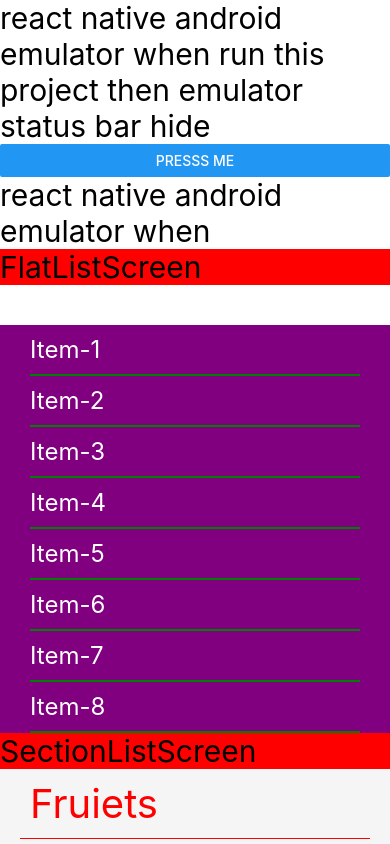
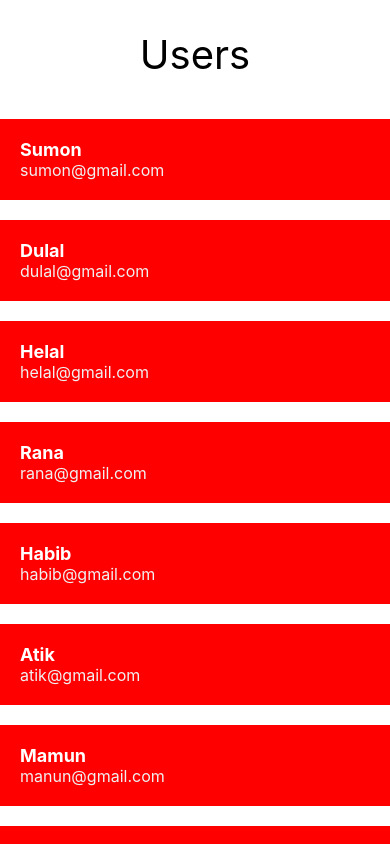
Before and after one commit to nuruddin-osman/react-native-practice, a React Native app: screen / in a window 390 px wide. Built offline with nearby package versions, Linux system fonts and the light colour scheme.

Commit message:
Display Custom Component using FlatList Component

```diff
--- a/App.jsx
+++ b/App.jsx
@@ -3,19 +3,23 @@ import React from 'react';
 import First from './src/components/First';
 import FlatListScreen from './src/components/FlatListScreen';
 import SectionListScreen from './src/components/SectionListScreen';
+import Login from './src/components/Login';
+import ContactsScreen from './src/screens/contacts/ContactsScreen';
 
 const App = () => {
   return (
     <ScrollView>
       <View>
-        <Text style={{ fontSize: 30 }}>
+        {/* <Text style={{ fontSize: 30 }}>
           react native android emulator when run this project then emulator
           status bar hide
         </Text>
         <Button title="presss me" />
         <First />
         <FlatListScreen />
-        <SectionListScreen />
+        <SectionListScreen /> */}
+        {/* <Login /> */}
+        <ContactsScreen />
       </View>
     </ScrollView>
   );
--- /dev/null
+++ b/src/components/Login.jsx
@@ -0,0 +1,100 @@
+import {
+  View,
+  Text,
+  TextInput,
+  StyleSheet,
+  TouchableOpacity,
+} from 'react-native';
+import React, { useState } from 'react';
+
+const Login = () => {
+  const [email, setEmail] = useState('');
+  const [password, setPassword] = useState('');
+  const handlePress = () => {
+    console.log('====================================');
+    console.log('email:', email, 'password:', password);
+    console.log('====================================');
+
+    setEmail('');
+    setPassword('');
+  };
+  return (
+    <View style={style.container}>
+      <Text style={style.heading}>Login Form</Text>
+
+      <View>
+        <TextInput
+          value={email}
+          onChangeText={setEmail}
+          placeholder="enter email"
+          style={style.inputs}
+          placeholderTextColor="#2d2d2d"
+          keyboardType="email-address"
+          autoCapitalize="none"
+        />
+        <TextInput
+          value={password}
+          onChangeText={setPassword}
+          placeholder="enter password"
+          style={style.inputs}
+          placeholderTextColor="#2d2d2d"
+          secureTextEntry
+        />
+      </View>
+      <TouchableOpacity onPress={handlePress} style={style.buttonWrapper}>
+        <Text style={style.loginBtn}>Sign in</Text>
+      </TouchableOpacity>
+      <View style={style.textShowHead}>
+        <Text style={style.textShow}>{email}</Text>
+        <Text style={style.textShow}>{password}</Text>
+      </View>
+    </View>
+  );
+};
+
+const style = StyleSheet.create({
+  container: {
+    paddingVertical: 60,
+    paddingHorizontal: 10,
+    backgroundColor: '#f0f0f0',
+  },
+  heading: {
+    fontSize: 50,
+    color: 'orange',
+    textAlign: 'center',
+  },
+  buttonWrapper: {
+    backgroundColor: '#000',
+    paddingHorizontal: 10,
+    paddingVertical: 10,
+    borderRadius: 20,
+    cursor: 'pointer',
+  },
+  loginBtn: {
+    fontSize: 50,
+    color: 'orange',
+    textAlign: 'center',
+  },
+  inputs: {
+    color: '#2d2d2d',
+    backgroundColor: '#fff',
+    borderColor: '#000',
+    borderWidth: 1,
+    borderRadius: 10,
+    paddingHorizontal: 20,
+    paddingVertical: 10,
+    fontSize: 20,
+    marginBottom: 10,
+  },
+  textShowHead: {
+    backgroundColor: 'gray',
+    padding: 20,
+  },
+  textShow: {
+    fontSize: 20,
+    color: 'green',
+    padding: 20,
+  },
+});
+
+export default Login;
--- /dev/null
+++ b/src/screens/contacts/ContactsItem.jsx
@@ -0,0 +1,14 @@
+import { View, Text } from 'react-native';
+import React from 'react';
+import { styles } from './style';
+
+const ContactsItem = ({ name, email }) => {
+  return (
+    <View style={styles.itemWrapper}>
+      <Text style={styles.itemsName}>{name}</Text>
+      <Text style={styles.itemsEmail}>{email}</Text>
+    </View>
+  );
+};
+
+export default ContactsItem;
--- /dev/null
+++ b/src/screens/contacts/ContactsScreen.jsx
@@ -0,0 +1,23 @@
+import { View, Text, FlatList } from 'react-native';
+import React from 'react';
+import { data } from './contactsUaer';
+import { styles } from './style';
+import ContactsItem from './ContactsItem';
+
+const ContactsScreen = () => {
+  const renderItem = ({ item }) => (
+    <ContactsItem name={item.name} email={item.email} />
+  );
+  return (
+    <View>
+      <FlatList
+        data={data}
+        renderItem={renderItem}
+        ListHeaderComponent={<Text style={styles.heading}>Users</Text>}
+        keyExtractor={item => item.id}
+      />
+    </View>
+  );
+};
+
+export default ContactsScreen;
--- /dev/null
+++ b/src/screens/contacts/contactsUaer.js
@@ -0,0 +1,13 @@
+export const data = [
+  { id: 1, name: 'Sumon', email: 'sumon@gmail.com' },
+  { id: 2, name: 'Dulal', email: 'dulal@gmail.com' },
+  { id: 3, name: 'Helal', email: 'helal@gmail.com' },
+  { id: 4, name: 'Rana', email: 'rana@gmail.com' },
+  { id: 5, name: 'Habib', email: 'habib@gmail.com' },
+  { id: 6, name: 'Atik', email: 'atik@gmail.com' },
+  { id: 7, name: 'Mamun', email: 'manun@gmail.com' },
+  { id: 8, name: 'Foysl', email: 'foysl@gmail.com' },
+  { id: 9, name: 'Razzak', email: 'razzak@gmail.com' },
+  { id: 10, name: 'Read', email: 'read@gmail.com' },
+  { id: 12, name: 'Hassan', email: 'hassan@gmail.com' },
+];
--- /dev/null
+++ b/src/screens/contacts/style.js
@@ -0,0 +1,23 @@
+import { StyleSheet } from 'react-native';
+
+export const styles = StyleSheet.create({
+  heading: {
+    fontSize: 40,
+    marginVertical: 30,
+    textAlign: 'center',
+  },
+  itemWrapper: {
+    backgroundColor: 'red',
+    padding: 20,
+    marginVertical: 10,
+  },
+  itemsName: {
+    color: '#FFF',
+    fontSize: 18,
+    fontWeight: 'bold',
+  },
+  itemsEmail: {
+    color: '#f0f0f0',
+    fontSize: 16,
+  },
+});
```
